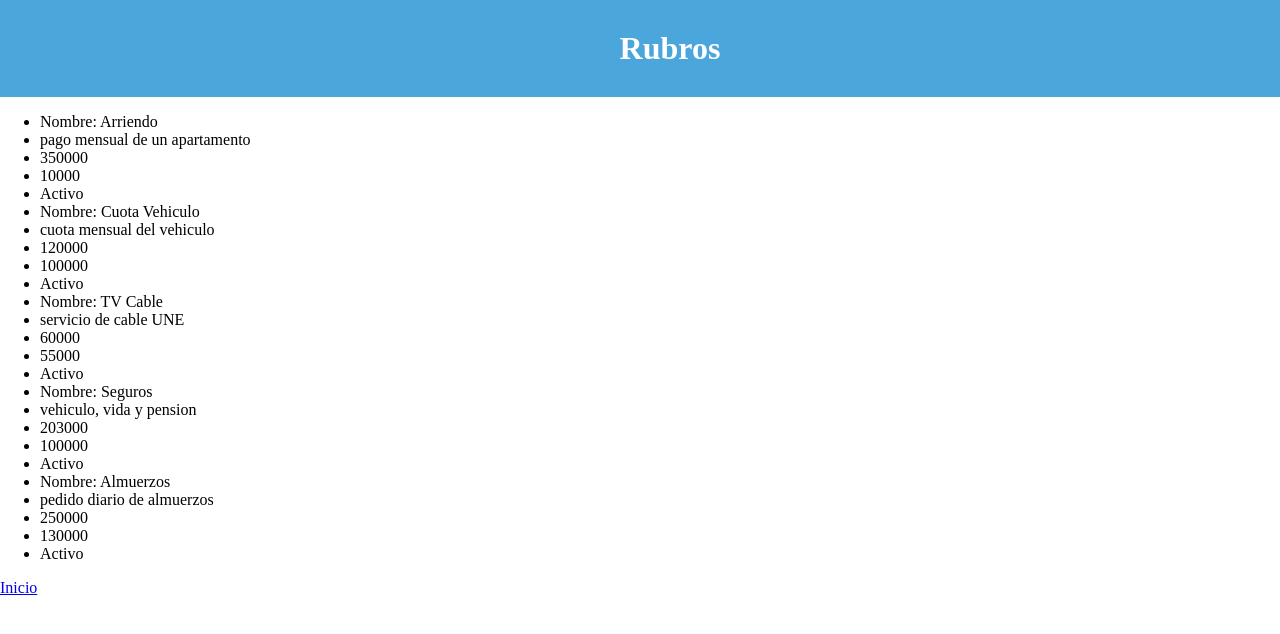
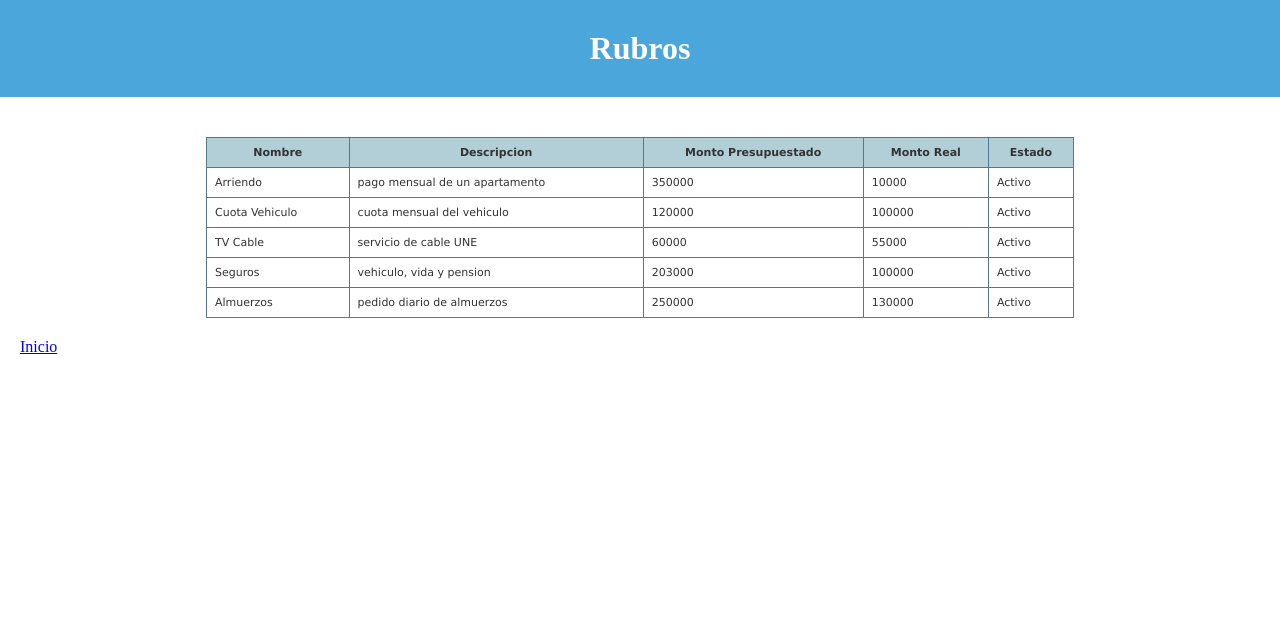
Before and after one commit to mperezlamadrid/presupuestapp, a Django app: page /rubros/ in a window 1280 px wide; the page is wider, and only the part inside the window is pictured. Shown: the top 634 px of that part. Run offline with Django 3.2, Linux system fonts and the light colour scheme; data comes from the database, SQL or seed files in the repository.

Commit message:
I added some changes to models templates

```diff
--- a/app/templates/layouts/application.html
+++ b/app/templates/layouts/application.html
@@ -12,7 +12,6 @@
 
         header{
           background: #4BA6DC;
-          width: 100%;
           text-align: center;
           padding: 30px;
         }
--- a/app/templates/view_rubros.html
+++ b/app/templates/view_rubros.html
@@ -2,19 +2,72 @@
 {% block title %}Rubros{% endblock %}
 
 {% block content %}
+  <style>
+    .container{
+      padding: 20px;
+    }
+
+    .info-box{
+      width: 70%;
+      margin: 20px auto;
+    }
+    table.data-table {
+      width: 100%;
+  		font-family: verdana, arial, sans-serif;
+  		font-size: 11px;
+  		color: #333333;
+  		border-width: 1px;
+  		border-color: #3A3A3A;
+  		border-collapse: collapse;
+  	}
+
+  	table.data-table th {
+  		border-width: 1px;
+  		padding: 8px;
+  		border-style: solid;
+  		border-color: #517994;
+  		background-color: #B2CFD8;
+  	}
+
+  	table.data-table tr:hover td {
+  		background-color: #DFEBF1;
+  	}
+
+  	table.data-table td {
+  		border-width: 1px;
+  		padding: 8px;
+  		border-style: solid;
+  		border-color: #517994;
+  		background-color: #ffffff;
+  	}
+  </style>
+
+  <div class="container">
     {% if rubros %}
-      <ul>
+      <div class="info-box">
+        <table class="data-table">
+          <tr>
+            <th>Nombre</th>
+            <th>Descripcion</th>
+            <th>Monto Presupuestado</th>
+            <th>Monto Real</th>
+            <th>Estado</th>
+          </tr>
           {% for rubro in rubros %}
-          <li> Nombre: {{ rubro.name }} </li>
-          <li> {{ rubro.description }} </li>
-          <li> {{ rubro.budgeted_amount }} </li>
-          <li> {{ rubro.real_amount }} </li>
-          <li> {{ rubro.status }} </li>
+            <tr>
+              <td> {{ rubro.name }} </td>
+              <td> {{ rubro.description }} </td>
+              <td> {{ rubro.budgeted_amount }} </td>
+              <td> {{ rubro.real_amount }} </td>
+              <td> {{ rubro.status }} </td>
+            </tr>
           {% endfor %}
-      </ul>
+        </table>
+      </div>
     {% else %}
         <p>No existen rubros que mostrar!!!</p>
     {% endif %}
 
     <a href="{% url 'app.views.index' %}">Inicio</a>
+  </div>
 {% endblock %}
```
Also changed, not shown: app/templates/view_areas.html (+56 -7 lines), app/templates/view_budgets.html (+60 -7 lines). Lines whose indentation alone changed are shown as unchanged.
